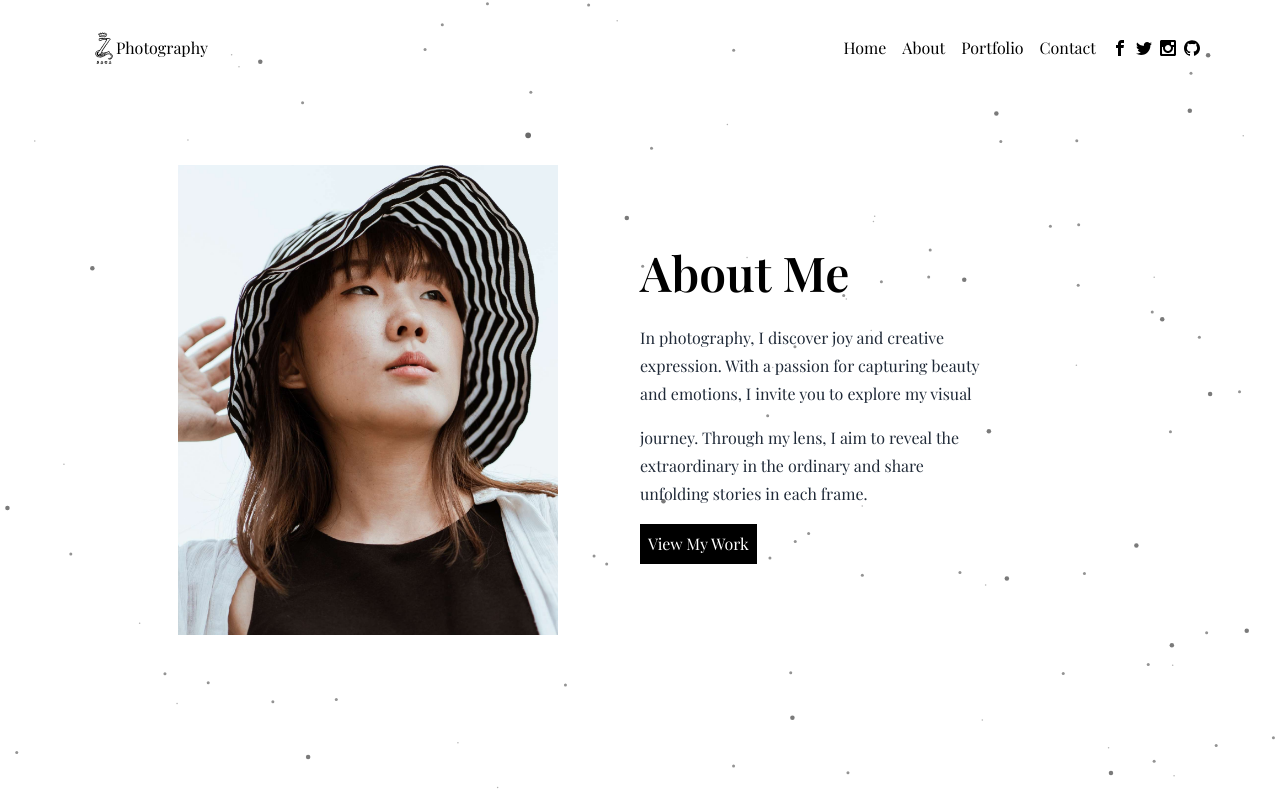
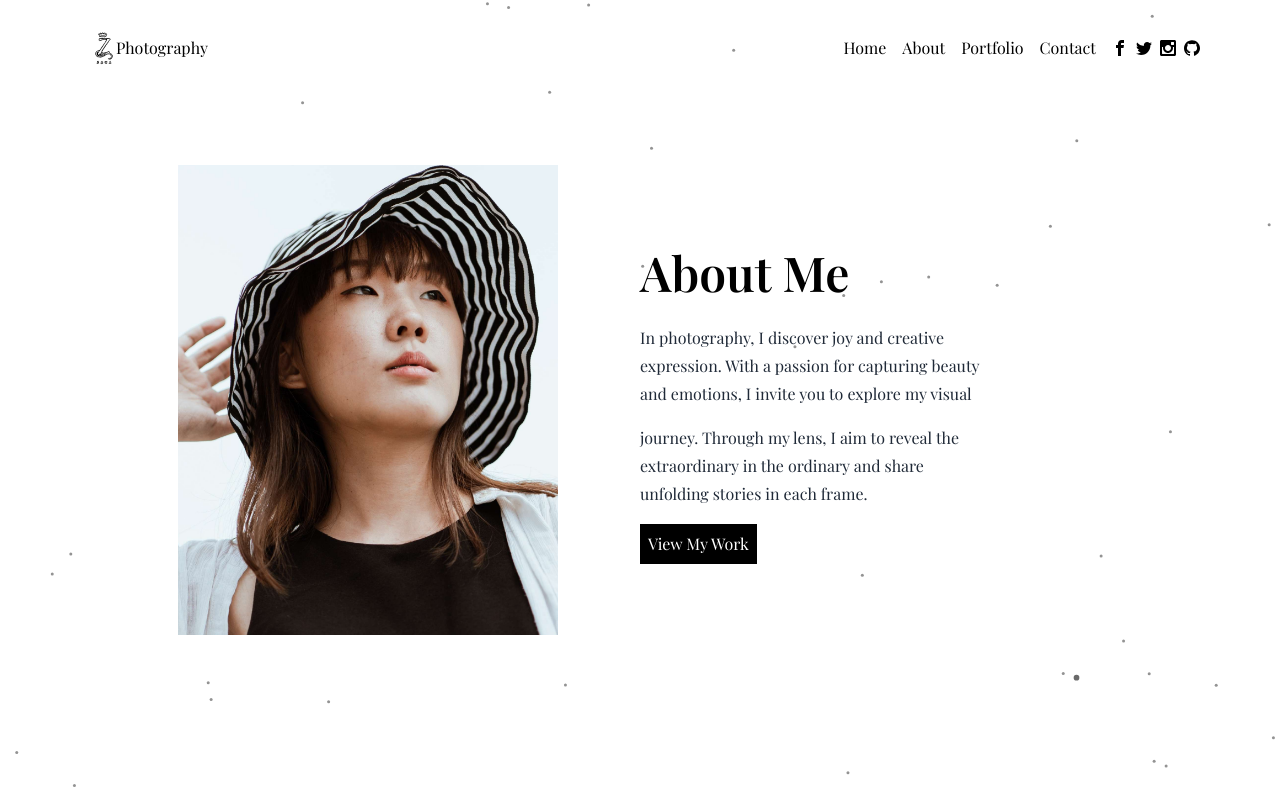
Before and after one commit to ThunderboltForEver/Photography, a Next.js app: page /about in a window 1280 px wide. Built offline with nearby package versions, Linux system fonts and the light colour scheme; a web font is replaced by a local one.

Commit message:
Some Changes

```diff
--- a/app/components/Particle.tsx
+++ b/app/components/Particle.tsx
@@ -3,11 +3,6 @@ import { loadFull } from "tsparticles";
 
 const ParticleBackground = () => {
   const particlesInit = async (main: any) => {
-    console.log(main);
-
-    // you can initialize the tsParticles instance (main) here, adding custom shapes or presets
-    // this loads the tsparticles package bundle, it's the easiest method for getting everything ready
-    // starting from v2 you can add only the features you need reducing the bundle size
     await loadFull(main);
   };
 
@@ -350,7 +345,7 @@ const ParticleBackground = () => {
               height: 1080,
             },
             limit: 0,
-            value: 120,
+            value: 50,
           },
           opacity: {
             random: {
```
Also changed, not shown: app/page.tsx (+5 -9 lines).
